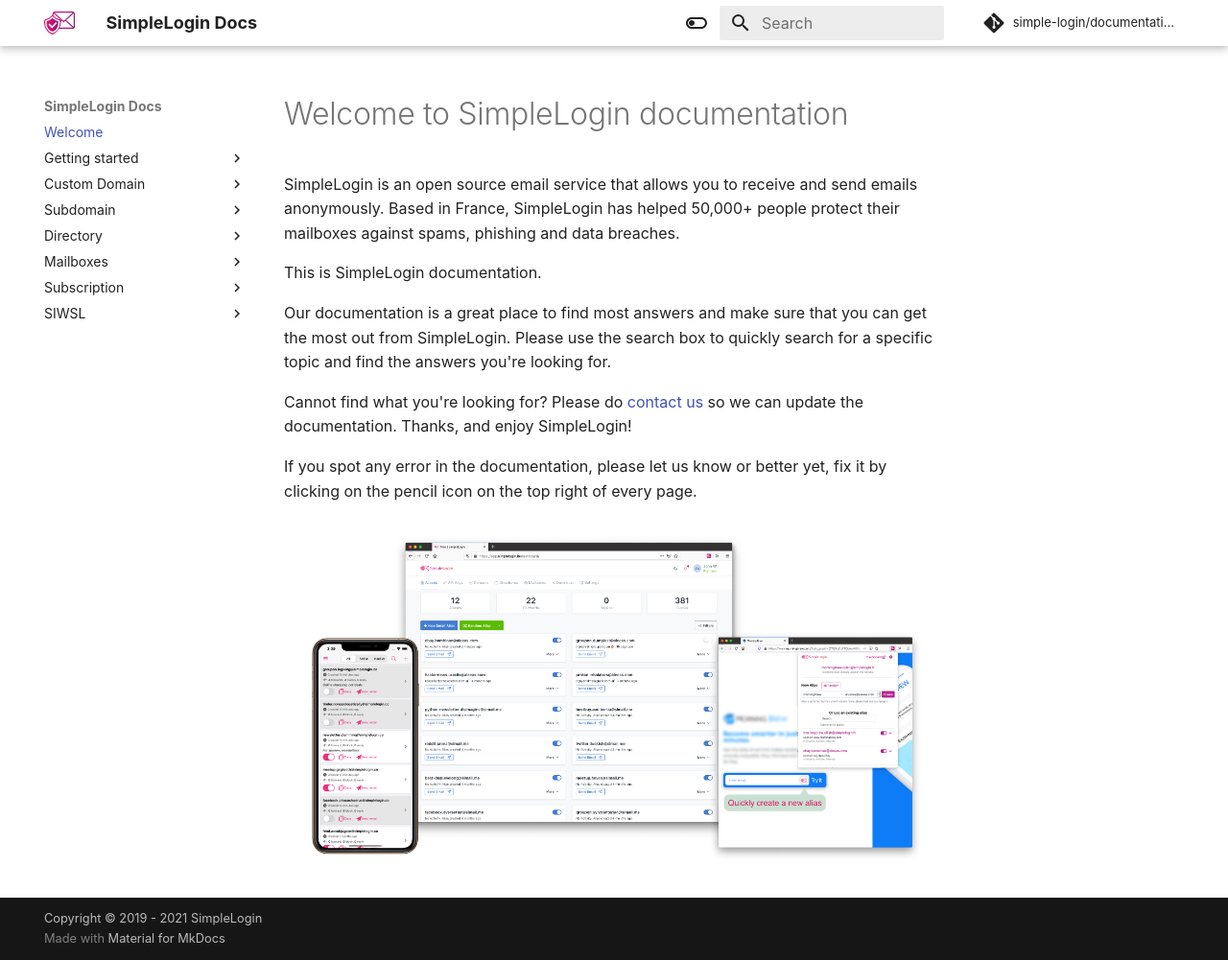
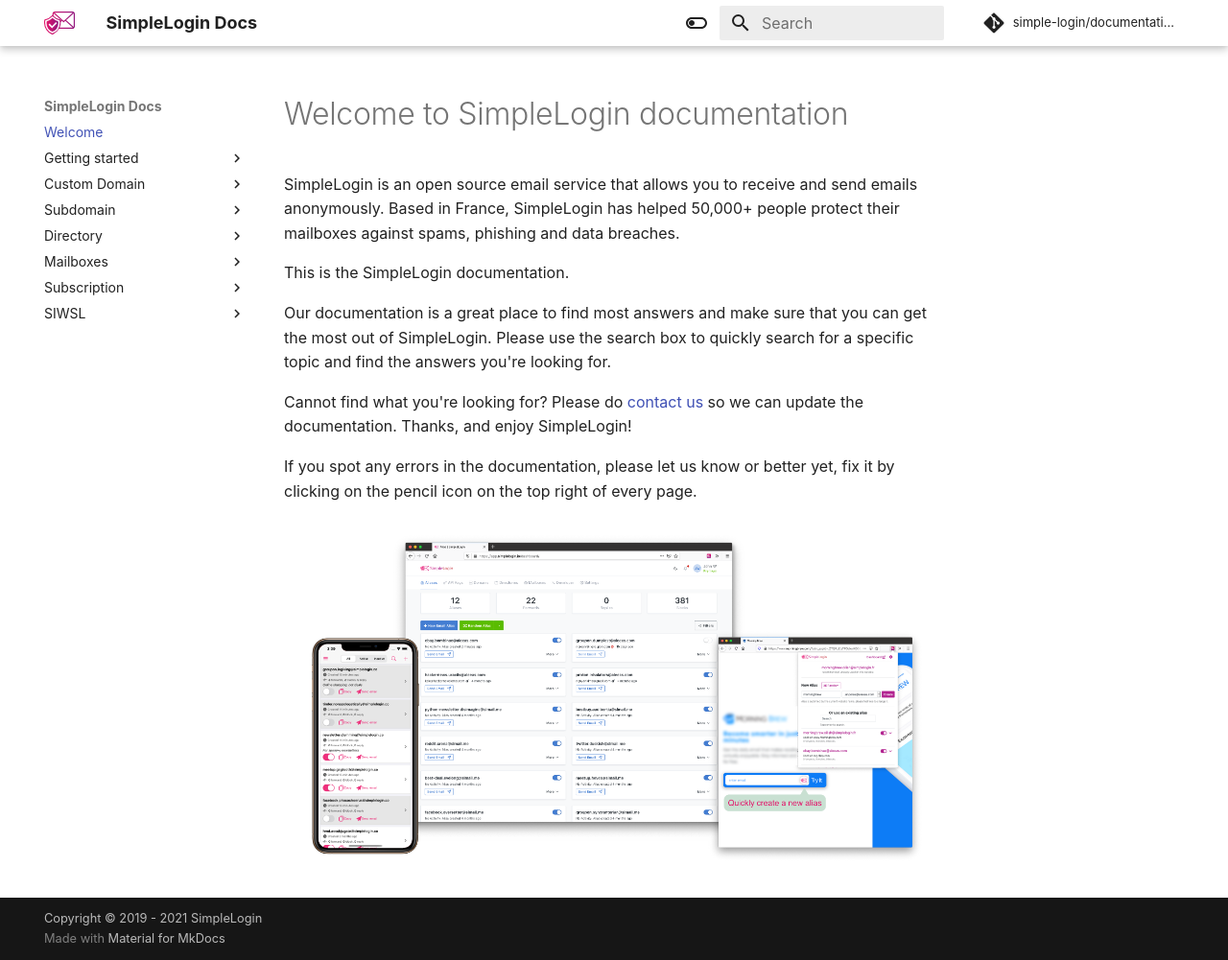
Before and after one commit to simple-login/documentation, an MkDocs documentation site: the page built from docs/index.md, in a window 1280 px wide and 1001 px high. Shown: the whole window at 96% size. Built offline with MkDocs 1.6.1 and Material for MkDocs 9.7.7, drawn with Linux system fonts in a browser that asks for light colours; comment, search, counter and statistics services are not loaded.

Commit message:
Update index.md

```diff
--- a/docs/index.md
+++ b/docs/index.md
@@ -2,12 +2,12 @@
 
 SimpleLogin is an open source email service that allows you to receive and send emails anonymously. Based in France, SimpleLogin has helped 50,000+ people protect their mailboxes against spams, phishing and data breaches.
 
-This is SimpleLogin documentation.
+This is the SimpleLogin documentation.
 
-Our documentation is a great place to find most answers and make sure that you can get the most out from SimpleLogin. Please use the search box to quickly search for a specific topic and find the answers you're looking for.
+Our documentation is a great place to find most answers and make sure that you can get the most out of SimpleLogin. Please use the search box to quickly search for a specific topic and find the answers you're looking for.
 
 Cannot find what you're looking for? Please do [contact us](mailto:hi@simplelogin.io) so we can update the documentation. Thanks, and enjoy SimpleLogin!
 
-If you spot any error in the documentation, please let us know or better yet, fix it by clicking on the pencil icon on the top right of every page.
+If you spot any errors in the documentation, please let us know or better yet, fix it by clicking on the pencil icon on the top right of every page.
 
 ![](./assets/everywhere.png)
```
